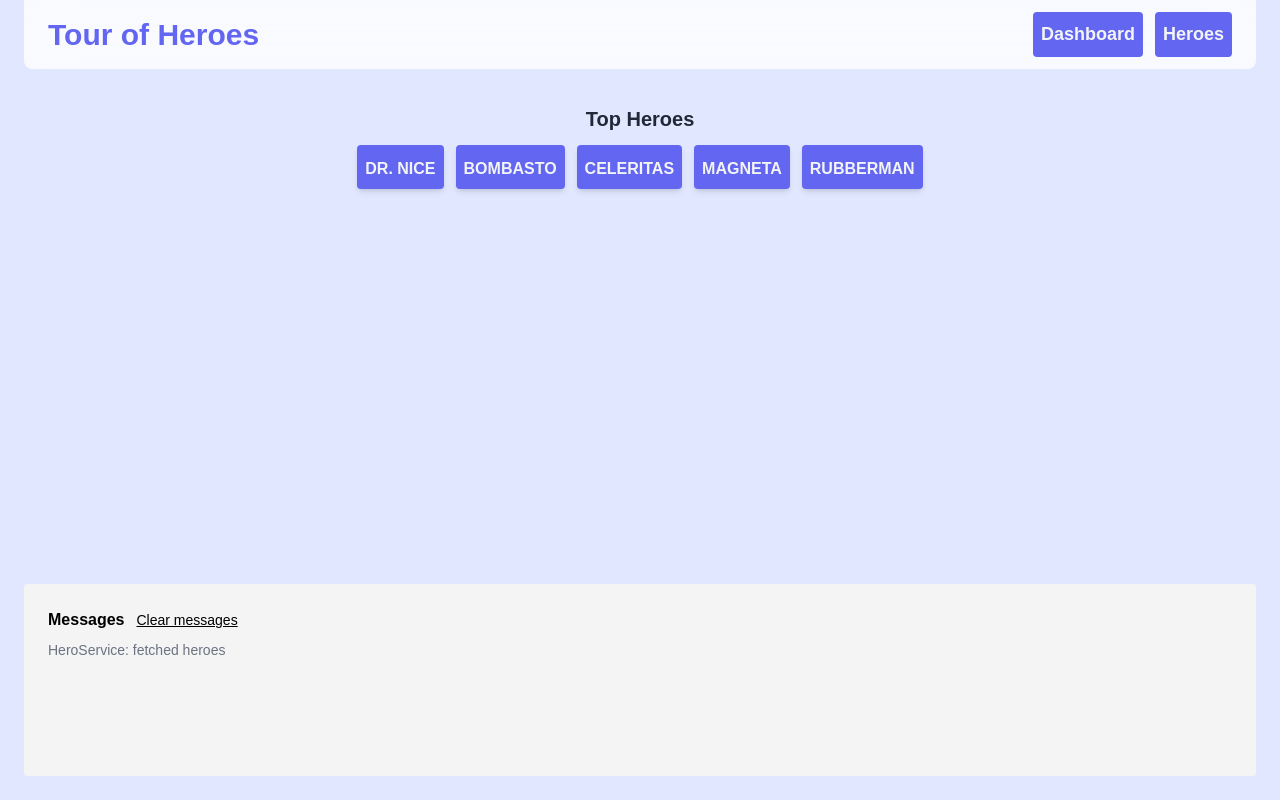
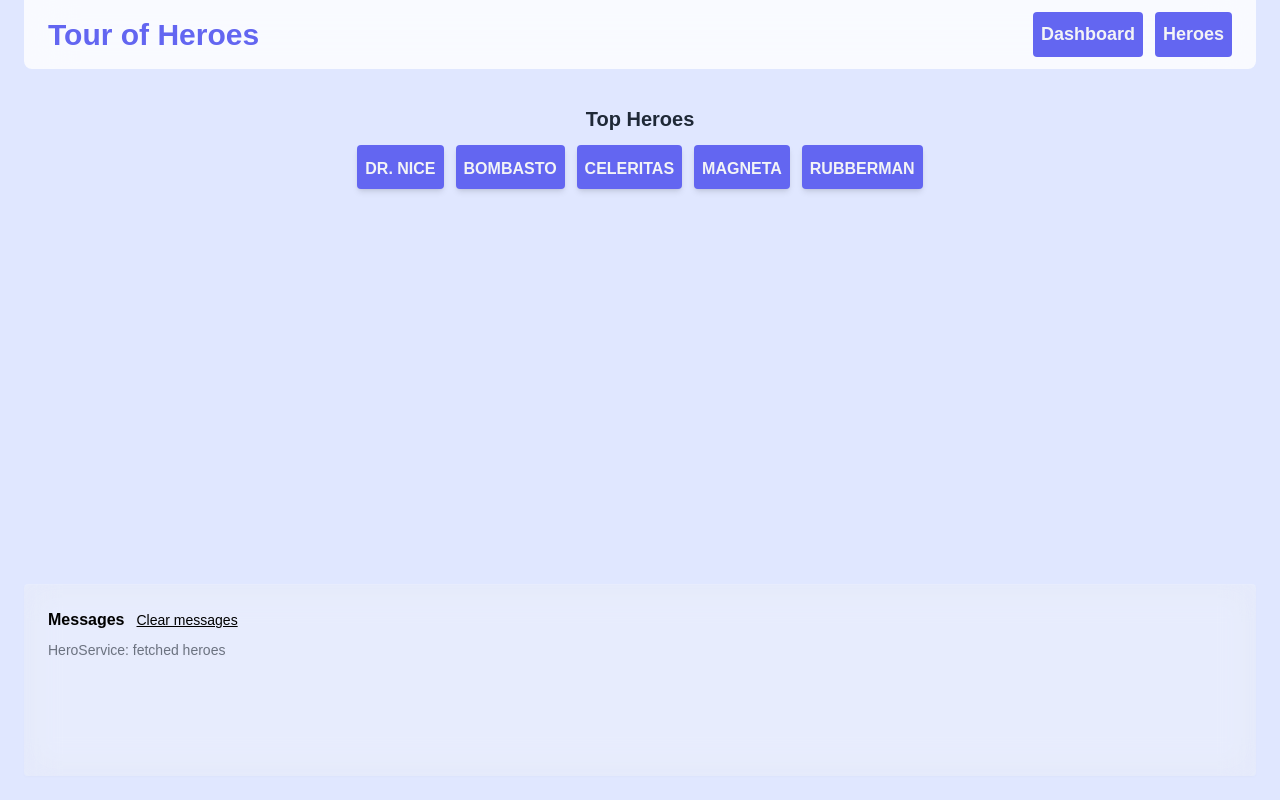
Before and after one commit to b0yu-li/angular-tour-of-heroes, an Angular app: page /dashboard in a window 1280 px wide. Built offline with nearby package versions, Linux system fonts and the light colour scheme.

Commit message:
style: frosted glass effect for message component

```diff
--- a/src/app/messages/messages.component.html
+++ b/src/app/messages/messages.component.html
@@ -1,4 +1,5 @@
-<div class="p-6 rounded bg-zinc-100 overflow-y-auto h-48 " *ngIf="messageService.messages.length">
+<div class="p-6 bg-white bg-opacity-30 backdrop-blur-lg rounded drop-shadow-sm overflow-y-auto h-48 "
+    *ngIf="messageService.messages.length">
     <div class="mb-2 flex gap-3 justify-start">
         <h2 class="font-semibold">Messages</h2>
         <button type="button" class="text-sm underline" (click)="messageService.clear()">Clear messages</button>
```
Also changed, not shown: 1 other file (tests, documents, lock files or other folders).
